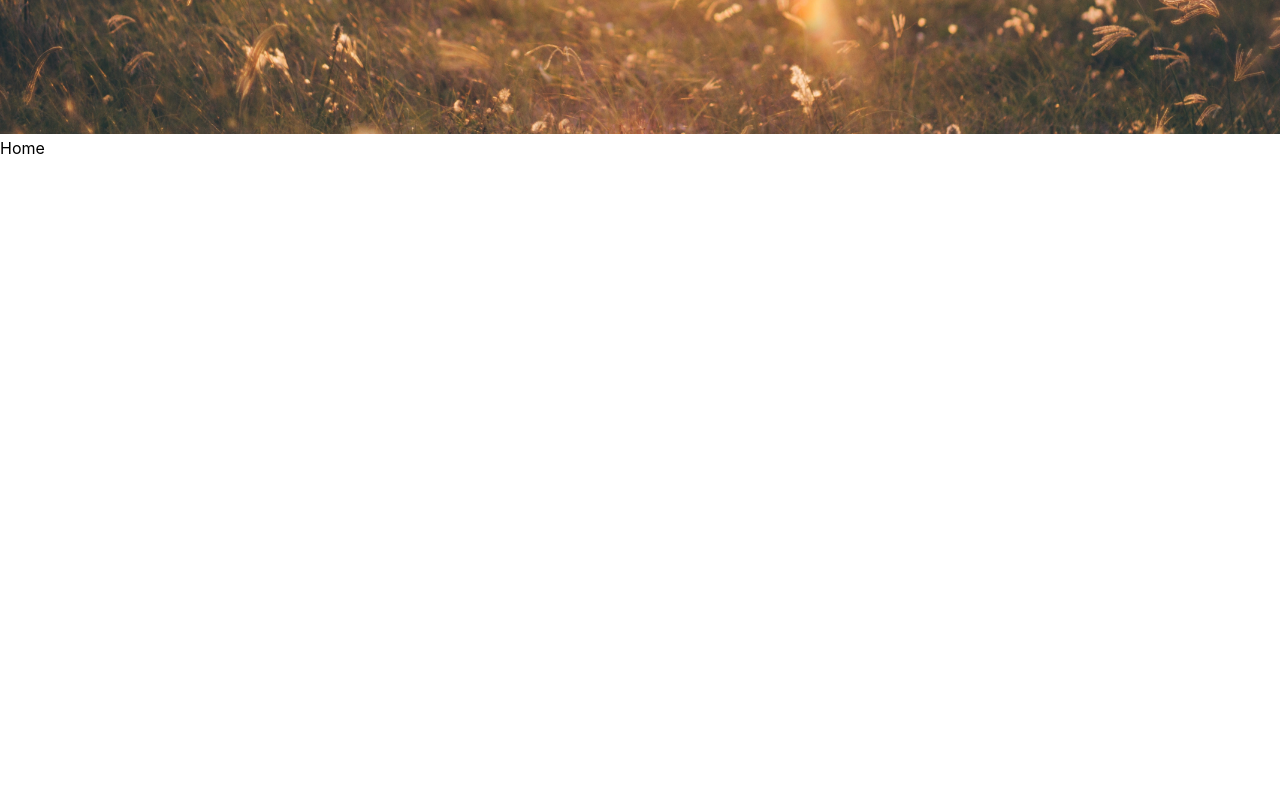
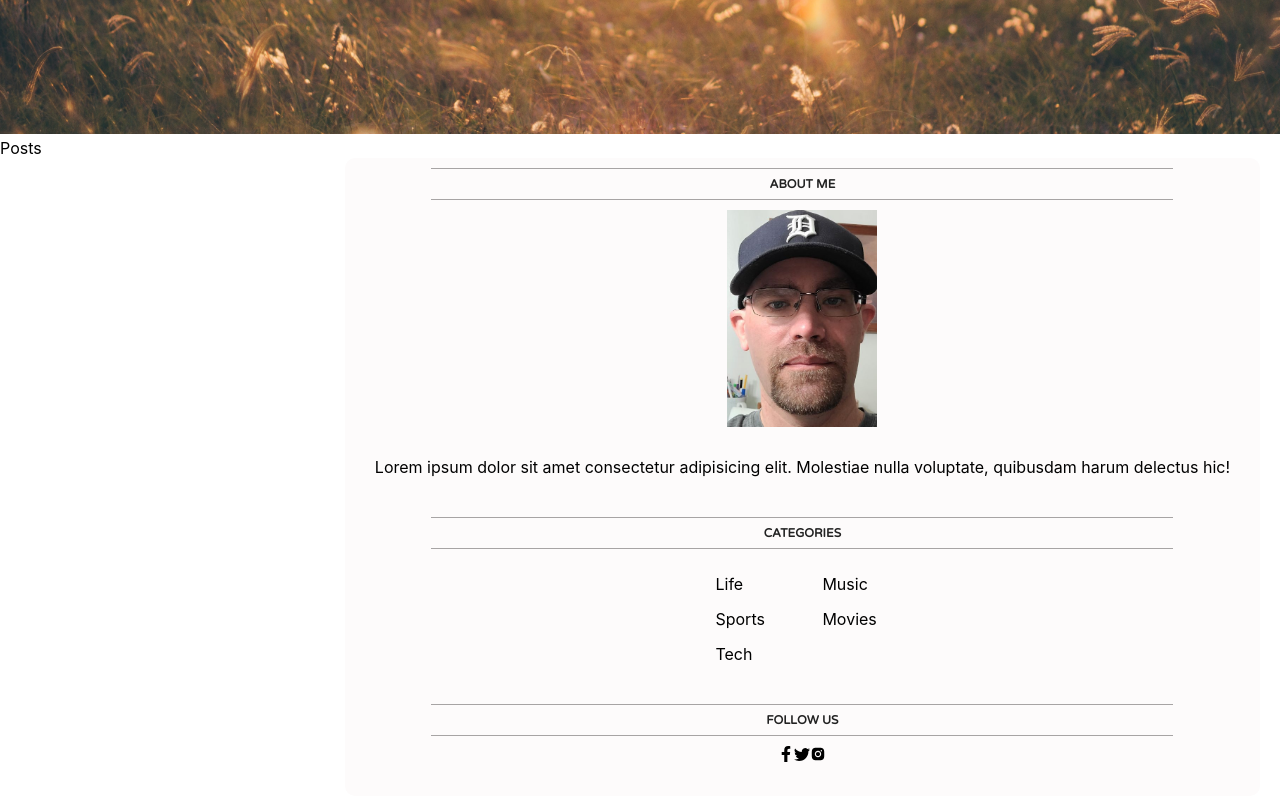
Before and after one commit to jcarroll1976/BlogApp, a React (Create React App) app: page / in a window 1280 px wide. Shown: the part 506-1306 px from the top of the page. Before the commit the page ends 800 px from the top, so only its background shows below. Built offline with nearby package versions, Linux system fonts and the light colour scheme.

Commit message:
Added more styles to Sidebar

```diff
--- a/src/components/Home.css
+++ b/src/components/Home.css
@@ -0,0 +1,3 @@
+.home {
+    display: flex;
+}
--- a/src/components/Home.tsx
+++ b/src/components/Home.tsx
@@ -1,11 +1,17 @@
 import React from 'react'
 import Header from './Header'
+import Posts from './Posts'
+import Sidebar from './Sidebar'
+import './Home.css'
 
 export default function Home() {
   return (
     <div>
-        <Header />
-        Home
+      <Header />
+      <div className='home'>
+        <Posts />
+        <Sidebar />
+      </div>
     </div>
   )
 }
--- /dev/null
+++ b/src/components/Posts.css
@@ -0,0 +1,3 @@
+.posts {
+    flex: 9;
+}
--- /dev/null
+++ b/src/components/Posts.tsx
@@ -0,0 +1,8 @@
+import React from 'react'
+import './Posts.css'
+
+export default function Posts() {
+  return (
+    <div className='posts'>Posts</div>
+  )
+}
--- a/src/components/Sidebar.css
+++ b/src/components/Sidebar.css
@@ -0,0 +1,49 @@
+.sidebar {
+    display: 3;
+    margin: 20px;
+    padding-bottom: 30px;
+    background-color: #fdfbfb;
+    border-radius: 10px;
+    display: flex;
+    flex-direction: column;
+}
+
+.sidebarItem {
+    display: flex;
+    flex-direction: column;
+    align-items: center;
+  }
+
+  .sidebarTitle {
+    margin: 10px;
+    padding: 5px;
+    width: 80%;
+    border-top: 1px solid #a7a4a4;
+    border-bottom: 1px solid #a7a4a4;
+    font-family: 'Varela Round', sans-serif;
+    font-size: 12px;
+    color: #222;
+    font-weight: 600;
+    line-height: 20px;
+    text-align: center;
+  }
+
+  .sidebarItem > p {
+    padding: 30px;
+  }
+
+  .sidebarList {
+    list-style: none;
+    margin-bottom: 30px;
+  }
+
+  .sidebarListItem {
+    display: inline-block;
+    width: 50%;
+    margin-top: 15px;
+    cursor: pointer;
+  }
+
+.profileImage {
+    width: 150px;
+}
--- a/src/components/Sidebar.tsx
+++ b/src/components/Sidebar.tsx
@@ -1,7 +1,38 @@
 import React from 'react'
+import './Sidebar.css'
+import myPic from "../assets/Joshpic.jpg"
+import { FaFacebookF } from 'react-icons/fa'
+import { BsTwitter } from 'react-icons/bs'
+import { AiFillInstagram } from 'react-icons/ai'
 
 export default function Sidebar() {
   return (
-    <div>Sidebar</div>
+    <div className='sidebar'>
+        <div className="sidebarItem">
+            <span className="sidebarTitle">ABOUT ME</span>
+            <img className='profileImage' src={myPic} alt="Me" />
+            <p>Lorem ipsum dolor sit amet consectetur adipisicing elit. Molestiae nulla voluptate,
+               quibusdam harum delectus hic!
+            </p>
+        </div>
+        <div className="sidebarItem">
+            <span className="sidebarTitle">CATEGORIES</span>
+            <ul className="sidebarList">
+                <li className="sidebarListItem">Life</li>
+                <li className="sidebarListItem">Music</li>
+                <li className="sidebarListItem">Sports</li>
+                <li className="sidebarListItem">Movies</li>
+                <li className="sidebarListItem">Tech</li>
+            </ul>
+        </div>
+        <div className="sidebarItem">
+            <span className="sidebarTitle">FOLLOW US</span>
+            <div className="sidebarSocial">
+                <FaFacebookF className='sidebarIcon' />
+                <BsTwitter className='sidebarIcon' />
+                <AiFillInstagram className='sidebarIcon' />
+            </div>
+        </div>
+    </div>
   )
 }
```
Also changed, not shown: src/assets/Joshpic.jpg (added).
